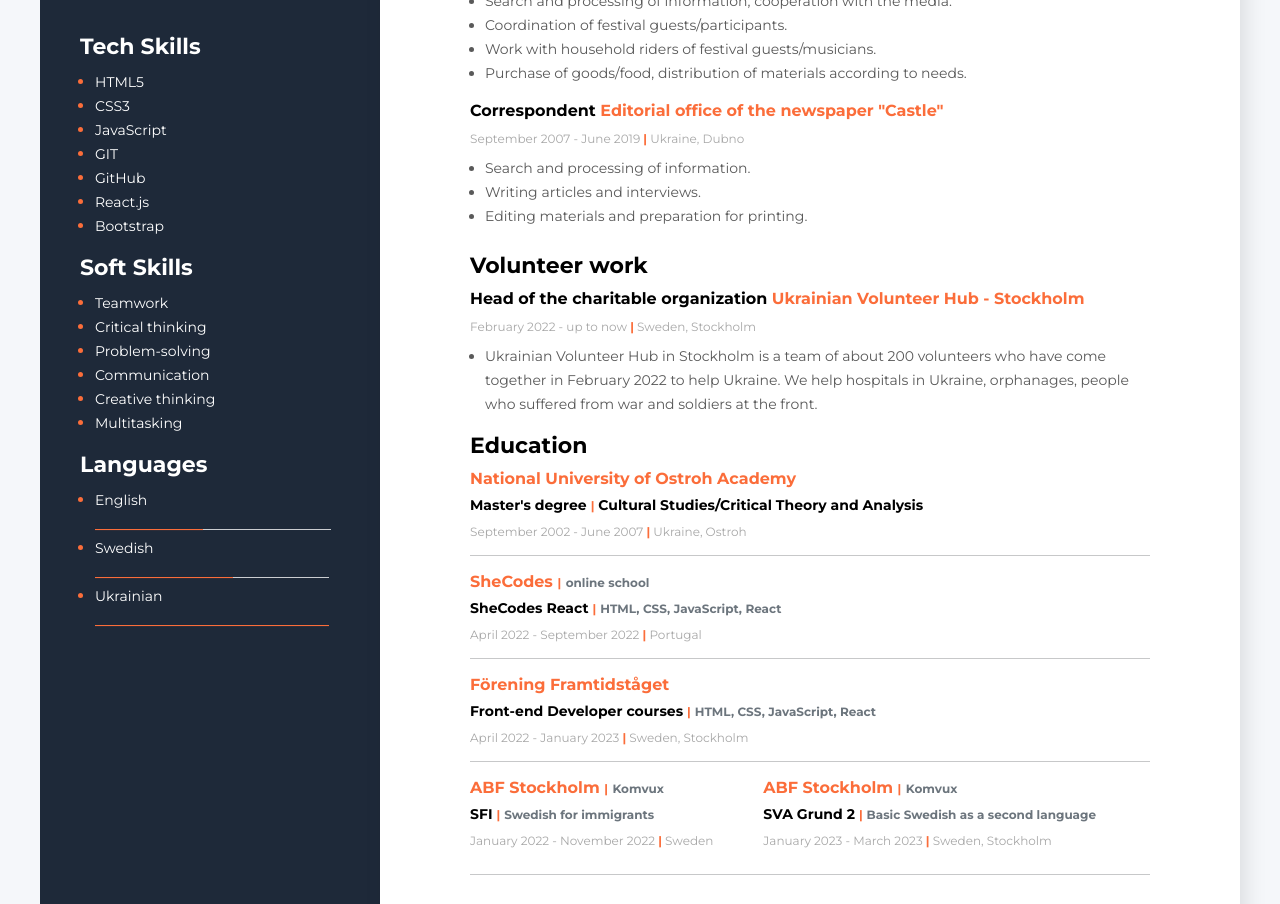
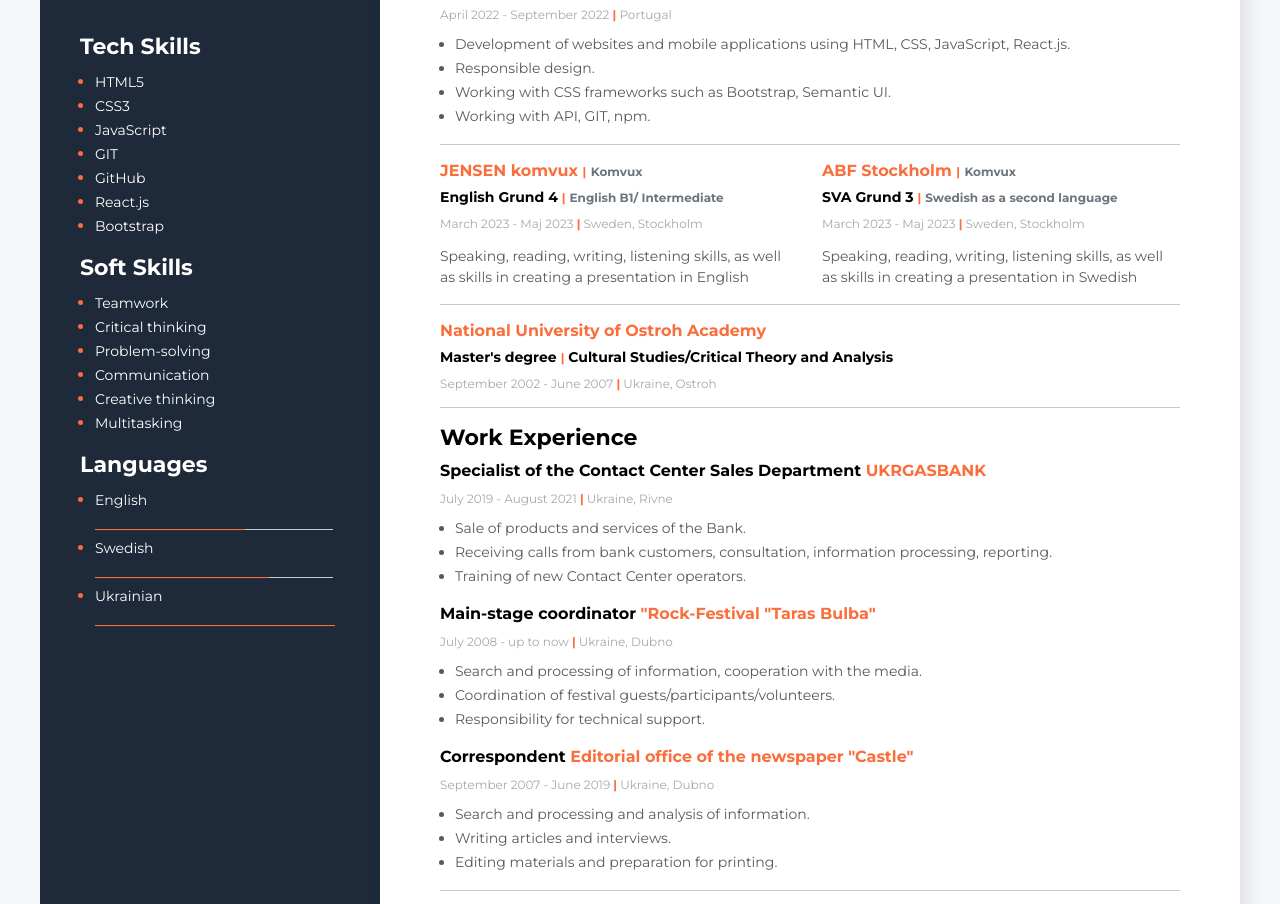
Before and after one commit to OlenaKut/CV-EN, a plain HTML site: page index.html in a window 1280 px wide. Shown: the part 667-1571 px from the top of the page. Drawn offline with nearby package versions, Linux system fonts and the light colour scheme.

Commit message:
improved

```diff
--- a/index.html
+++ b/index.html
@@ -75,6 +75,107 @@
 						</li>
 					</ol>
 				</div>
+				<!--Education-->
+				<div class="education">
+					<h3 class="title">Education</h3>
+				</div>
+				<!--Certificates-->
+					<div class="education">
+					<h4 class="university">
+						Förening Framtidståget
+					</h4>
+					<h5 class="specialty">
+					Front-end Developer courses
+					<span class="line">|</span>
+						<span class="text-muted line">HTML, CSS, JavaScript, React</span>
+				    </h5>
+					<p class="period">
+						April 2022 - January 2023
+						<span class="line">|</span>
+						Sweden, Stockholm
+					</p>
+						<ul class="work-list">
+							<li class="work-list-item">Development of websites and mobile applications using HTML, CSS, JavaScript, React.js.</li>
+							<li class="work-list-item">Responsible design.</li>
+							<li class="work-list-item">Working with CSS frameworks such as Bootstrap, Semantic UI, React Grids.</li>
+							<li class="work-list-item">Working with API, GIT, Firebase, npm, EmailJS, i18next.</li>
+							<li class="work-list-item">Debagging and testing using Jest.</li>
+					</ul>
+				</div>
+				<hr/>
+				<div class="education">
+					<h4 class="university">
+						SheCodes
+						<span class="line">|</span>
+						<span class="text-muted line">online school</span>
+					</h4>
+					<h5 class="specialty">SheCodes React <span class="line">|</span>
+						<span class="text-muted line">HTML, CSS, JavaScript, React</span> </h5>
+					<p class="period">
+					April 2022 - September 2022
+					<span class="line">|</span>
+					Portugal</p>
+					<ul class="work-list">
+							<li class="work-list-item">Development of websites and mobile applications using HTML, CSS, JavaScript, React.js.</li>
+							<li class="work-list-item">Responsible design.</li>
+							<li class="work-list-item">Working with CSS frameworks such as Bootstrap, Semantic UI.</li>
+							<li class="work-list-item">Working with API, GIT, npm.</li>
+					</ul>
+				</div>
+				<hr />
+
+					<div class="row">
+				<div class="education col-6">
+					<h4 class="university">
+						JENSEN komvux
+						<span class="line">|</span>
+						<span class="text-muted line">Komvux</span>
+					</h4>
+					<h5 class="specialty">
+						English Grund 4
+						<span class="line">|</span>
+						<span class="text-muted line">English B1/ Intermediate</span>
+					</h5>
+					<p class="period">
+						March 2023 - Maj 2023
+						<span class="line">|</span>
+						Sweden, Stockholm
+					</p>
+					<p class="language">Speaking, reading, writing, listening skills, as well as skills in creating a presentation in English</p>
+				</div>
+				<div class="education col-6">
+					<h4 class="university">
+						ABF Stockholm
+						<span class="line">|</span>
+						<span class="text-muted line">Komvux</span>
+					</h4>
+					<h5 class="specialty">
+						SVA Grund 3
+						<span class="line">|</span>
+						<span class="text-muted line">Swedish as a second language</span>
+					</h5>
+					<p class="period">
+						March 2023 - Maj 2023
+						<span class="line">|</span>
+						Sweden, Stockholm
+					</p>
+					<p class="language">Speaking, reading, writing, listening skills, as well as skills in creating a presentation in Swedish</p>
+				</div>
+				</div>
+				<hr/>
+				<div>
+					<h4 class="university">National University of Ostroh Academy</h4>
+					<h5 class="specialty">
+						Master's degree
+						<span class="line">|</span>
+						Cultural Studies/Critical Theory and Analysis
+					</h5>
+					<p class="period">
+						September 2002 - June 2007
+						<span class="line">|</span>
+						Ukraine, Ostroh
+					</p></div>
+				<hr/>
 
 				<!--Work-->
 				<div class="work">
@@ -92,8 +193,7 @@
 						</p>
 						<ul class="work-list">
 							<li class="work-list-item">Sale of products and services of the Bank.</li>
-							<li class="work-list-item">Receiving calls from bank customers, consultation.</li>
-							<li class="work-list-item">Information processing, reporting.</li>
+							<li class="work-list-item">Receiving calls from bank customers, consultation, information processing, reporting.</li>
 							<li class="work-list-item">Training of new Contact Center operators.</li>
 						</ul>
 					</div>
@@ -110,9 +210,8 @@
 						</p>
 						<ul class="work-list">
 							<li class="work-list-item">Search and processing of information, cooperation with the media.</li>
-							<li class="work-list-item">Coordination of festival guests/participants.</li>
-							<li class="work-list-item">Work with household riders of festival guests/musicians.</li>
-							<li class="work-list-item">Purchase of goods/food, distribution of materials according to needs.</li>
+							<li class="work-list-item">Coordination of festival guests/participants/volunteers.</li>
+							<li class="work-list-item">Responsibility for technical support.</li>
 						</ul>
 					</div>
 					<!--Company 3-->
@@ -127,14 +226,15 @@
 							Ukraine, Dubno
 						</p>
 						<ul class="work-list">
-							<li class="work-list-item">Search and processing of information.</li>
+							<li class="work-list-item">Search and processing and analysis of information.</li>
 							<li class="work-list-item">Writing articles and interviews.</li>
 							<li class="work-list-item">Editing materials and preparation for printing.</li>
 						</ul>
 					</div>
+					<hr/>
 					<!--Company 4-->
 					<div>
-						<h4 class="title mt-4">Volunteer work</h4>
+						<h4 class="title mt-2">Volunteer work</h4>
 						<h4 class="work-position">
 							Head of the charitable organization
 							<span class="organization">Ukrainian Volunteer Hub - Stockholm</span>
@@ -145,96 +245,11 @@
 							Sweden, Stockholm
 						</p>
 						<ul class="work-list">
-							<li class="work-list-item">Ukrainian Volunteer Hub in Stockholm is a team of about 200 volunteers who have come together in February 2022 to help Ukraine.
-We help hospitals in Ukraine, orphanages, people who suffered from war and soldiers at the front. </li>
+						<li class="work-list-item">Ukrainian Volunteer Hub in Stockholm is a team of about 200 volunteers who have come together in February 2022 to help Ukraine.
+We help hospitals in Ukraine, orphanages, people who suffered from war and soldiers at the front.</li>
 						</ul>
 					</div>
 				</div>
-
-				<!--Education-->
-				<div class="education">
-					<h3 class="title">Education</h3>
-					<h4 class="university">National University of Ostroh Academy</h4>
-					<h5 class="specialty">
-						Master's degree
-						<span class="line">|</span>
-						Cultural Studies/Critical Theory and Analysis
-					</h5>
-					<p class="period">
-						September 2002 - June 2007
-						<span class="line">|</span>
-						Ukraine, Ostroh
-					</p>
-				</div>
-				<hr />
-				<!--Certificates-->
-				<div class="education">
-					<h4 class="university">
-						SheCodes
-						<span class="line">|</span>
-						<span class="text-muted line">online school</span>
-					</h4>
-					<h5 class="specialty">SheCodes React <span class="line">|</span>
-						<span class="text-muted line">HTML, CSS, JavaScript, React</span> </h5>
-					<p class="period">
-					April 2022 - September 2022
-					<span class="line">|</span>
-					Portugal</p>
-				</div>
-				<hr />
-				<div class="education">
-					<h4 class="university">
-						Förening Framtidståget
-					</h4>
-					<h5 class="specialty">
-					Front-end Developer courses
-					<span class="line">|</span>
-						<span class="text-muted line">HTML, CSS, JavaScript, React</span>
-				    </h5>
-					<p class="period">
-						April 2022 - January 2023
-						<span class="line">|</span>
-						Sweden, Stockholm
-					</p>
-				</div>
-				<hr/>
-					<div class="row">
-				<div class="education col-5">
-					<h4 class="university">
-						ABF Stockholm
-						<span class="line">|</span>
-						<span class="text-muted line">Komvux</span>
-					</h4>
-					<h5 class="specialty">
-						SFI
-						<span class="line">|</span>
-						<span class="text-muted line">Swedish for immigrants</span>
-					</h5>
-					<p class="period">
-						January 2022 - November 2022
-						<span class="line">|</span>
-						Sweden
-					</p>
-				</div>
-				<div class="education col-7">
-					<h4 class="university">
-						ABF Stockholm
-						<span class="line">|</span>
-						<span class="text-muted line">Komvux</span>
-					</h4>
-					<h5 class="specialty">
-						SVA Grund 2
-						<span class="line">|</span>
-						<span class="text-muted line">Basic Swedish as a second language</span>
-					</h5>
-					<p class="period">
-						January 2023 - March 2023
-						<span class="line">|</span>
-						Sweden, Stockholm
-					</p>
-				</div>
-				</div>
-				<hr/>
 			</div>
 			<!--Sidebar-->
 			<aside class="sidebar">
@@ -303,11 +318,11 @@ We help hospitals in Ukraine, orphanages, people who suffered from war and soldi
 					<h3 class="sidebar-title">Languages</h3>
 					<ul class="soft-skills-list">
 						<li class="soft-skills-item"><span class="soft-skills-text">English</span></li>
-						<span class="line">__________________</span><span>________________</span>
+						<span class="line">_________________________</span><span>___________</span>
 						<li class="soft-skills-item"><span class="soft-skills-text">Swedish</span></li>
-						<span class="line">_______________________</span><span>____________</span>
+						<span class="line">_____________________________</span><span>________</span>
 						<li class="soft-skills-item"><span class="soft-skills-text">Ukrainian</span></li>
-						<span class="line">_______________________________________</span>
+						<span class="line">________________________________________</span>
 					</ul>
 				</div>
 			</aside>
--- a/styles/styles.css
+++ b/styles/styles.css
@@ -14,7 +14,7 @@ body {
 .main-content {
 	background-color: #ffffff;
 	box-shadow: 6px 6px 20px rgba(0, 0, 0, 0.1);
-	padding: 35px 90px;
+	padding: 35px 60px;
 }
 
 /* about styles */
@@ -36,7 +36,7 @@ body {
 	font-size: 45px;
 	line-height: 55px;
 	color: #000000;
-	margin-bottom: 25px;
+	margin-bottom: 15px;
 }
 
 .about-discription {
@@ -48,9 +48,6 @@ body {
 }
 
 /* project styles */
-.projects {
-	margin-bottom: 30px;
-}
 
 .title {
 	font-style: normal;
@@ -163,6 +160,12 @@ body {
 	color: #000000;
 	margin-bottom: 10px;
 }
+.language {
+	font-size: 14px;
+	color: #595959;
+	margin-bottom: 0;
+	padding: 5px 0 0;
+}
 
 /* sidebar styles */
 
```
